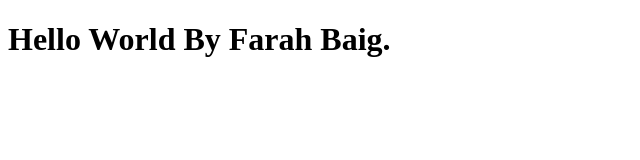
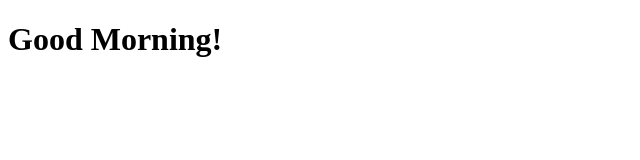
Before and after one commit to Farah-git999/Bootcamp2020, a plain HTML site: page index.html in a window 1280 px wide. Shown: the whole page, without its empty margins (0-640 px from the left). Drawn offline with Linux system fonts and the light colour scheme.

Commit message:
Update again index.html

```diff
--- a/index.html
+++ b/index.html
@@ -7,6 +7,6 @@
     <title>Bootcamp2020</title>
 </head>
 <body>
-    <h1>Hello World By Farah Baig.</h1>
+    <h1>Good Morning!</h1>
 </body>
 </html>
```
